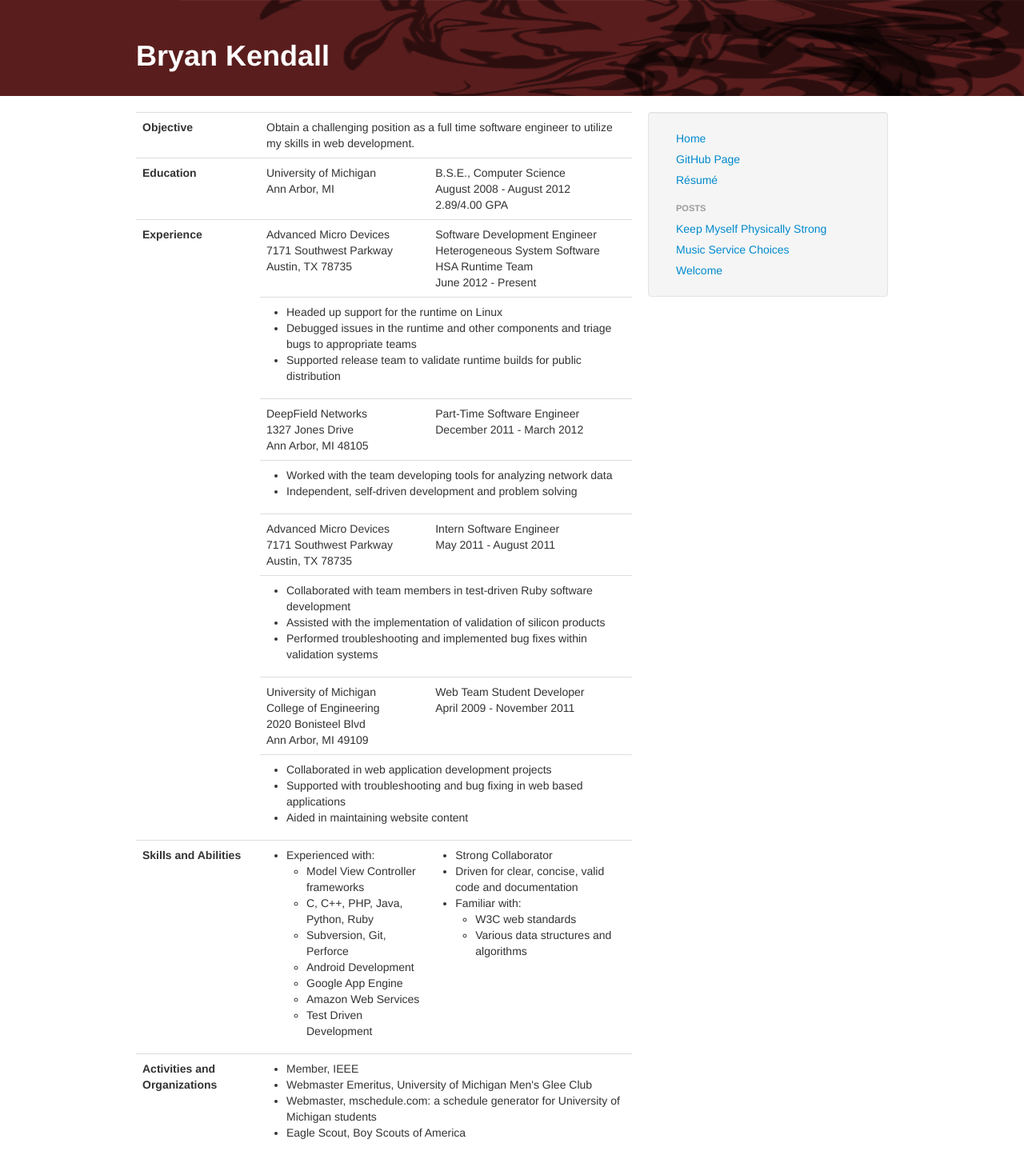
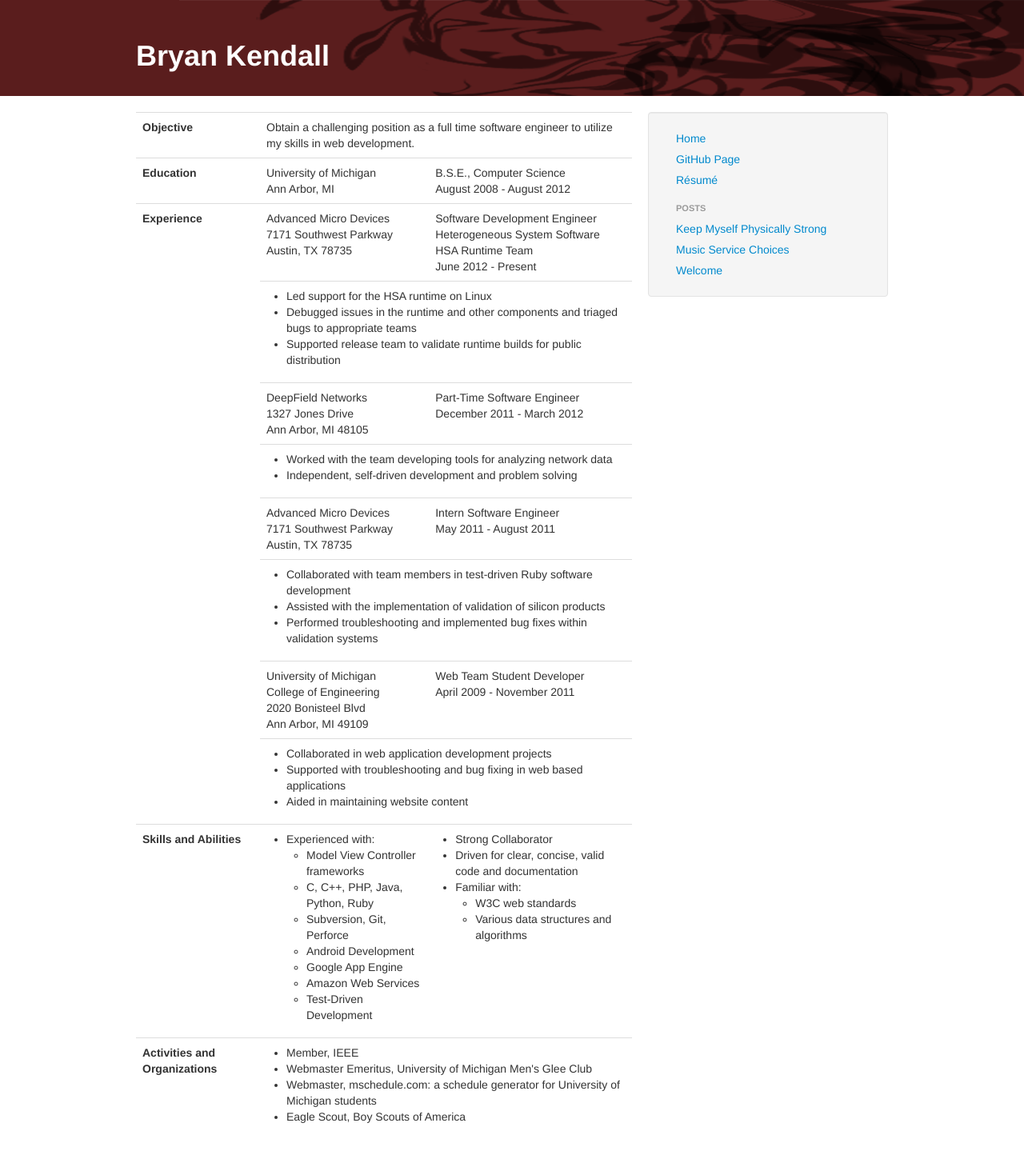
Before and after one commit to bkendall/bkendall.github.com, a Jekyll site: the page built from resume.html, in a window 1280 px wide. Shown: the whole page at 80% size. Built offline with Jekyll 4.4.1, drawn with Linux system fonts in a browser that asks for light colours; nearby versions of some CDN libraries.

Commit message:
resume update part 2

```diff
--- a/resume.html
+++ b/resume.html
@@ -15,8 +15,7 @@
     <td>University of Michigan<br />
         Ann Arbor, MI</td>
     <td>B.S.E., Computer Science<br />
-        August 2008 - August 2012<br />
-        2.89/4.00 GPA</td>
+        August 2008 - August 2012</td>
    </tr>
    <tr>
     <td style="font-weight:bold;" rowspan="8">Experience</td>
@@ -31,8 +30,8 @@
    <tr>
     <!--<td></td>-->
     <td colspan="2"><ul>
-     <li>Headed up support for the runtime on Linux</li>
-     <li>Debugged issues in the runtime and other components and triage bugs to appropriate teams</li>
+     <li>Led support for the HSA runtime on Linux</li>
+     <li>Debugged issues in the runtime and other components and triaged bugs to appropriate teams</li>
      <li>Supported release team to validate runtime builds for public distribution</li>
     </ul></td>
     <!--<td></td>-->
@@ -98,7 +97,7 @@
       <li>Android Development</li>
       <li>Google App Engine</li>
       <li>Amazon Web Services</li>
-      <li>Test Driven Development</li>
+      <li>Test-Driven Development</li>
      </ul></li>
     </ul></td>
     <td><ul>
```
